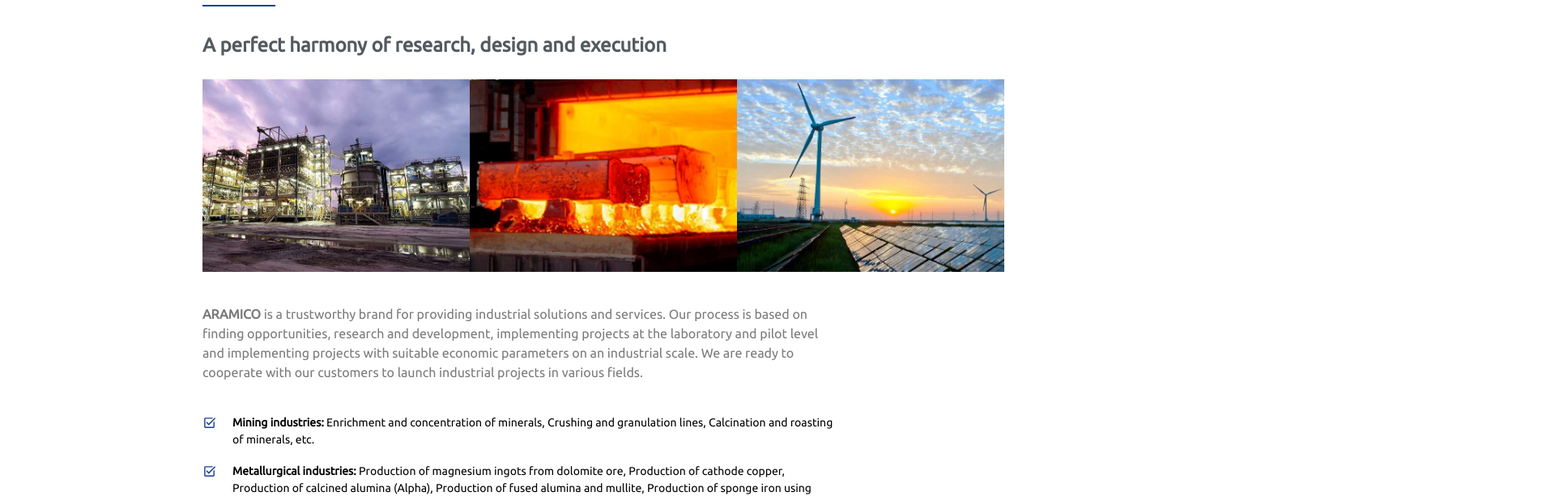
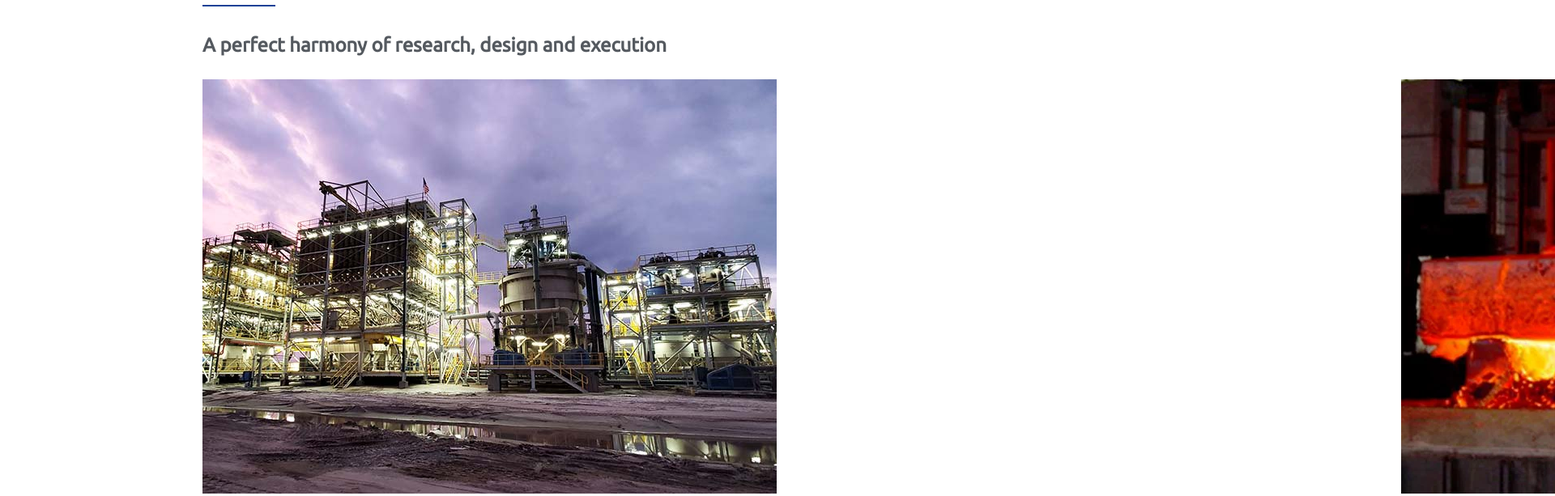
Before and after one commit to mohammadali-amd/aramico, a Next.js app: page / in a window 1280 px wide. Shown: the part 914-1527 px from the top of the page at 81% size, 1920 px wide, since content can reach past the window. Built offline with nearby package versions, Linux system fonts and the light colour scheme.

Commit message:
Update Homepage

```diff
--- a/sections/HomePage.jsx
+++ b/sections/HomePage.jsx
@@ -3,6 +3,7 @@
 import { SwiperSlide } from "swiper/react";
 import Image from "next/image";
 import SliderLayout from "@/components/SliderLayout";
+import CarouselLayout from "@/components/CarouselLayout";
 import Slider from "@/components/Slider";
 import ProductLayout from "@/components/ProductLayout/ProductLayout";
 import ProductBox from "@/components/ProductLayout/ProductBox";
@@ -75,9 +76,17 @@ const HomePage = () => {
         <Divider className="my-3" />
         <h2>A perfect harmony of research, design and execution</h2>
         <div className="flex justify-between mt-6">
-          <Image src={pic_1} alt="" className="w-[100px] md:w-[330px]" />
-          <Image src={pic_2} alt="" className="w-[100px] md:w-[330px]" />
-          <Image src={pic_3} alt="" className="w-[100px] md:w-[330px]" />
+          <CarouselLayout>
+            <SwiperSlide>
+              <Image src={pic_1} alt="pic_1" />
+            </SwiperSlide>
+            <SwiperSlide>
+              <Image src={pic_2} alt="pic_2" />
+            </SwiperSlide>
+            <SwiperSlide>
+              <Image src={pic_3} alt="pic_3" />
+            </SwiperSlide>
+          </CarouselLayout>
         </div>
 
         <p className="py-10 text-base text-text">
```
